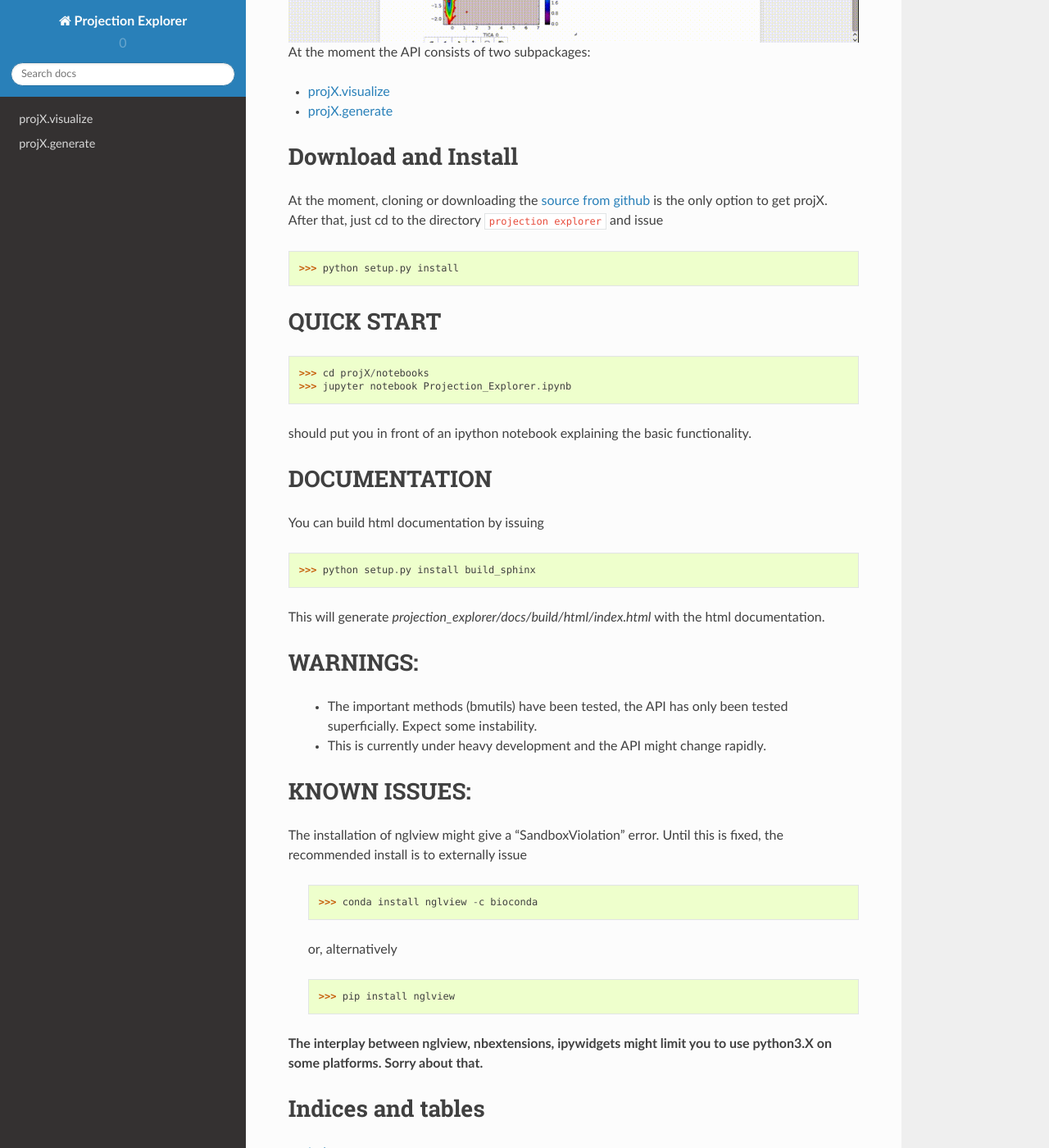
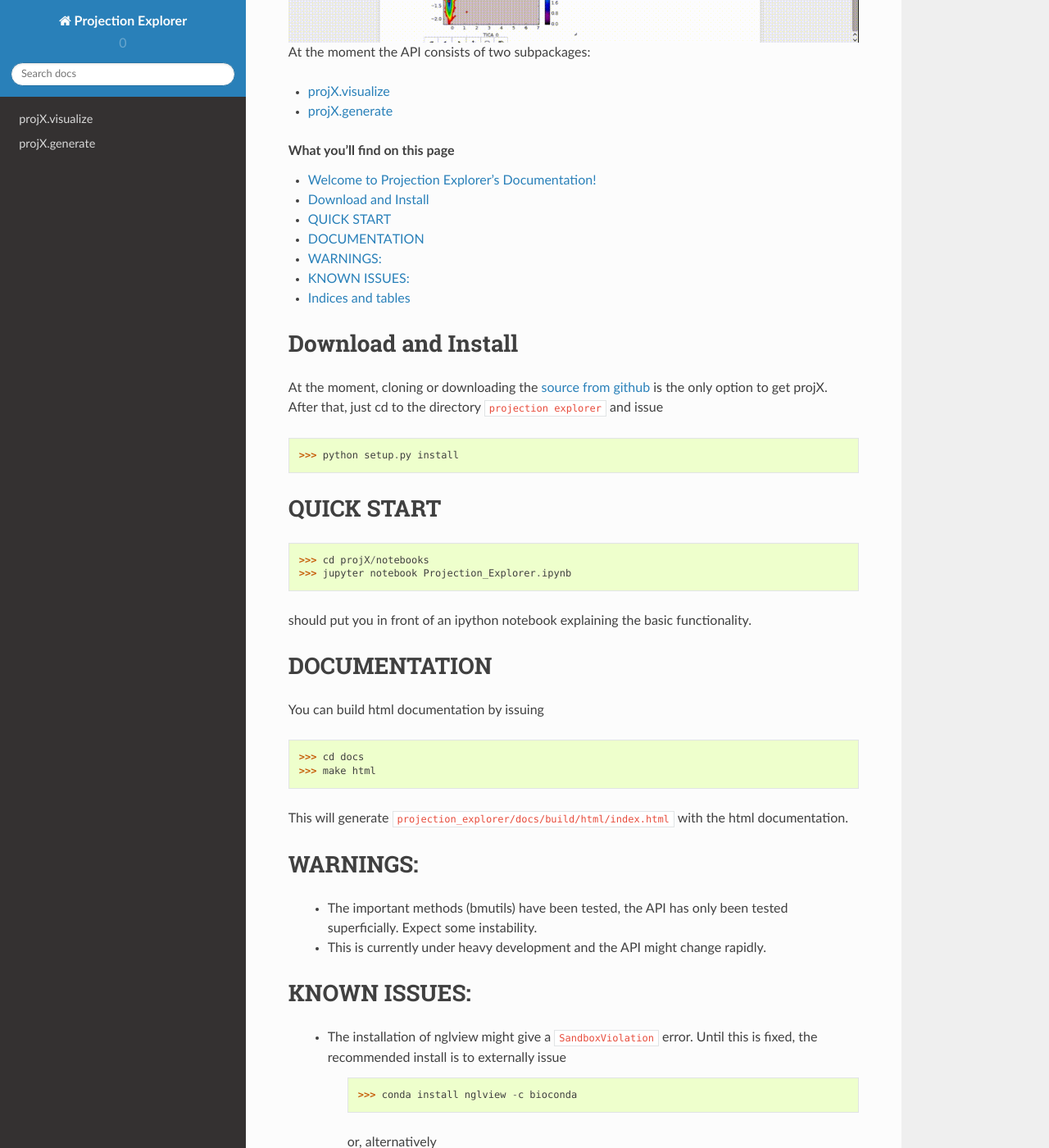
Before and after one commit to markovmodel/molPX, a Sphinx documentation site: the page built from doc/source/index.rst, in a window 1280 px wide and 1400 px high, scrolled down 695 px. Shown: the whole window at 82% size. Built offline with Sphinx 7.4.7 and the Read the Docs theme 2.0.0, drawn with Linux system fonts in a browser that asks for light colours; pages that are not in the unit, such as notebooks, are missing from menus; some of the changed text lies outside the part shown.

Commit message:
[more docs]

```diff
--- a/doc/source/conf.py
+++ b/doc/source/conf.py
@@ -36,7 +36,8 @@
     'sphinx.ext.autodoc',
     'sphinx.ext.autosummary',
     'sphinx.ext.napoleon',
-    'nbsphinx'
+    'nbsphinx',
+    'IPython.sphinxext.ipython_console_highlighting'  # https://github.com/spatialaudio/nbsphinx/issues/24 and https://github.com/ContinuumIO/anaconda-issues/issues/1430
 ]
 
 # Add any projection_paths that contain templates here, relative to this directory.
--- a/doc/source/index.rst
+++ b/doc/source/index.rst
@@ -18,14 +18,18 @@
 At the moment the API consists of two subpackages:
 
 .. toctree::
-   :maxdepth: 4
+   :maxdepth: 1
 
    index_visualize
    index_generate
    index_notebooks
 
+.. contents::
+   What you'll find on this page
+
 Download and Install
 =====================
+
 At the moment, cloning or downloading the `source from github <https://github.com/gph82/projection_explorer>`_ is the only option to get projX.
 After that, just cd to the directory ``projection explorer`` and issue
 
@@ -43,9 +47,10 @@
 ==============
 You can build html documentation by issuing
 
-    >>> python setup.py install build_sphinx
+    >>> cd docs
+    >>> make html
 
-This will generate `projection_explorer/docs/build/html/index.html` with the html
+This will generate ``projection_explorer/docs/build/html/index.html`` with the html
 documentation.
 
 WARNINGS:
@@ -57,8 +62,8 @@
 
 KNOWN ISSUES:
 =============
-The installation of nglview might give a "SandboxViolation" error. Until this is fixed, the recommended install is
-to externally issue
+ * The installation of nglview might give a ``SandboxViolation`` error. Until this is fixed, the recommended install is
+   to externally issue
 
     >>> conda install nglview -c bioconda
 
@@ -66,8 +71,10 @@
 
     >>> pip install nglview
 
-**The interplay between nglview, nbextensions, ipywidgets might limit you to use python3.X on some platforms.
-Sorry about that.**
+ * Projection Explorer only works with ``nglview`` versions >=0.6.2.1.
+
+ * **The interplay between nglview, nbextensions, ipywidgets might limit you to use python3.X on some platforms.
+   Sorry about that.**
 
 Indices and tables
 ==================
```
Also changed, not shown: 1 other file.
